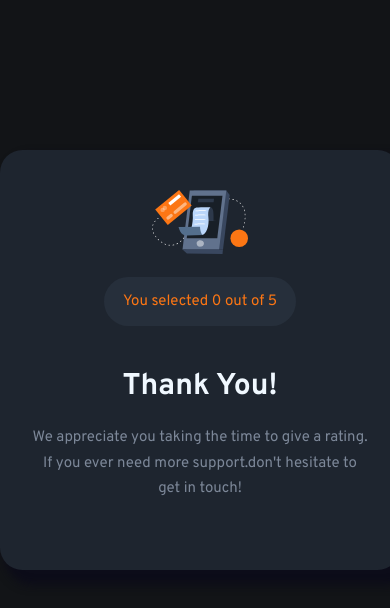
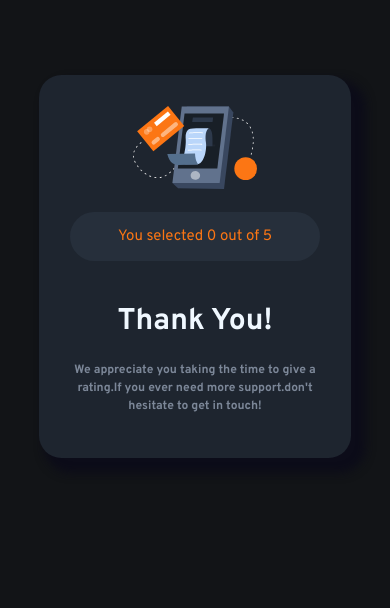
Before and after one commit to Mennapika/-Interactive-rating-component, a React (Create React App) app in the folder my-app/: page / in a window 390 px wide. Both pictures are taken after a click on the button "SUBMIT". Shown: the top 608 px of the page. Built offline with nearby package versions, Linux system fonts and the light colour scheme.

Commit message:
Created Mobile Style

```diff
--- a/my-app/src/Components/Graeting.jsx
+++ b/my-app/src/Components/Graeting.jsx
@@ -6,7 +6,7 @@ export const Graeting = (props) => {
   return (
     <div className='Container'>
         <div className='Greating-card'>
-        <img src={thankYou} />
+        <img className='Greating-img' src={thankYou} />
         <div className='Score--Container'>
           <p className='Score--p'>
             You selected {props.ratingValue} out of  5
@@ -15,7 +15,7 @@ export const Graeting = (props) => {
           <div className='ThankYou--Container'>
               <h1>Thank You!</h1>
               <p className='Text--P'>
-                  We appreciate you taking the time to give a rating. <br/>If you ever need more support.don't hesitate to <br/>get in touch!
+                  We appreciate you taking the time to give a rating.If you ever need more support.don't hesitate to get in touch!
               </p>
 
           </div>
--- a/my-app/src/Components/Greating.css
+++ b/my-app/src/Components/Greating.css
@@ -14,3 +14,17 @@
     border-radius: 40px;
     border: none;
 }
+@media screen and (max-width: 600px) {
+    .Greating-card{
+
+        padding: 10%;
+
+    }
+    .Score--Container{
+        width: 100%;
+
+    }
+    .Greating-img{
+        width: 50%;
+    }
+  }
--- a/my-app/src/Components/Rating.css
+++ b/my-app/src/Components/Rating.css
@@ -64,3 +64,16 @@ img {
       color: #fc7614;
       background-color: white;
   }
+  @media screen and (max-width: 600px) {
+    .Card{
+        padding: 7%;
+    }
+    .Ratting--Button{
+        margin-right: 0.8em;
+        width:3em;
+        border: none;
+        height: 3em;
+
+    }
+
+  }
--- a/my-app/src/index.css
+++ b/my-app/src/index.css
@@ -3,7 +3,6 @@ body {
   background-color: hsl(228,11%,9%);
   font-family: 'Overpass', sans-serif;
   -webkit-font-smoothing: antialiased;
-
   background-color: hsl(216, 12%, 8%);
   font-size: 15px;
   color: aliceblue;
@@ -25,3 +24,18 @@ body {
   font-weight: 400;
   width: 22rem;
 }
+@media screen and (max-width: 600px) {
+  .Container{
+    margin: 5em auto auto;
+    width: 80%;
+    height: 50%;
+
+  }
+  .Text--P{
+    color: hsl(216, 12%, 54%);
+    line-height: 1.5em;
+    font-weight: 700;
+    width: 100%;
+    font-size: 12px;
+  }
+}
```
